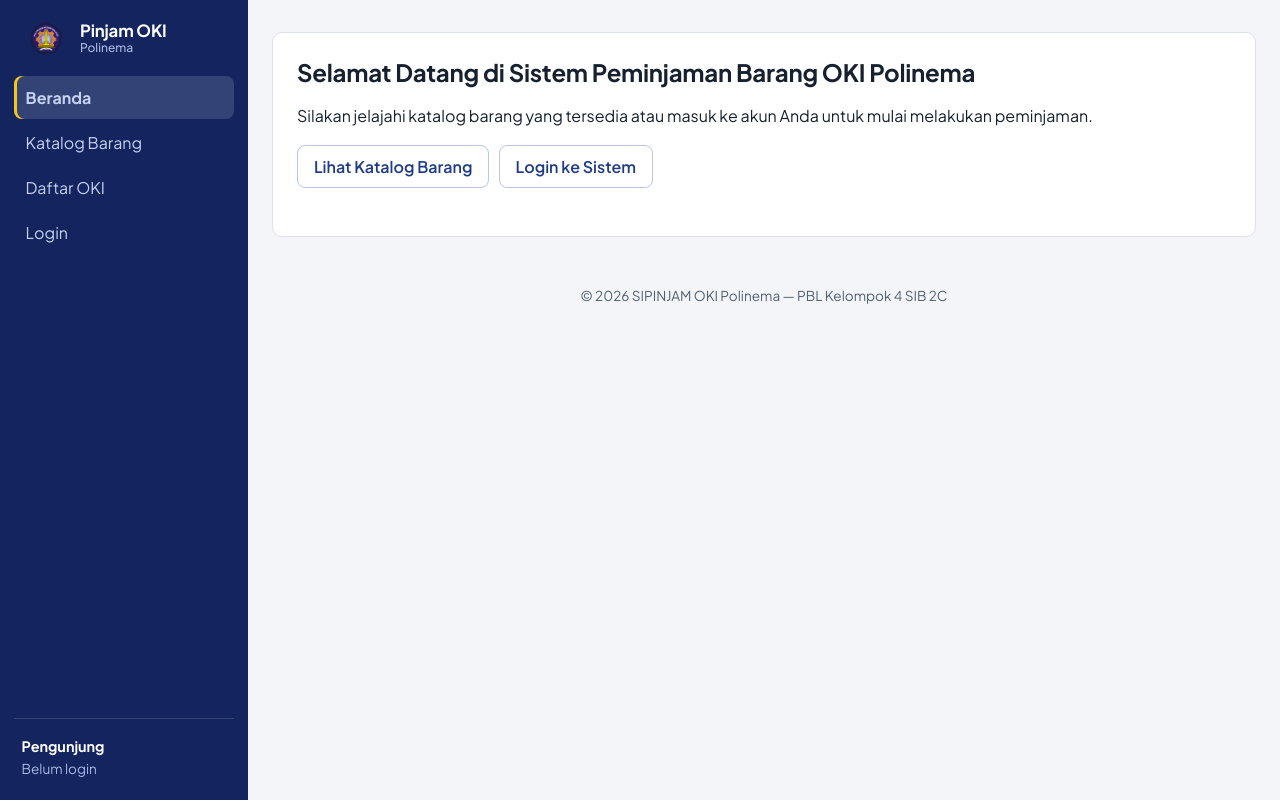
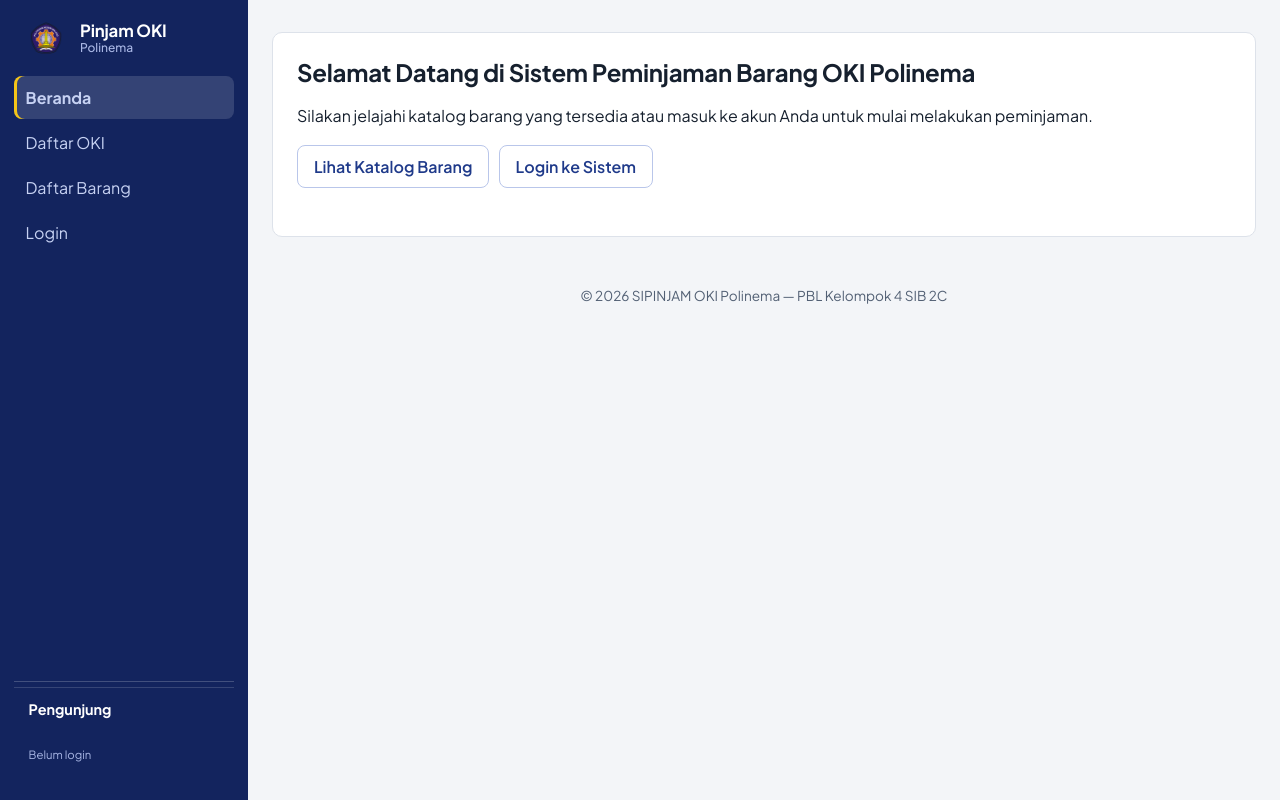
Before and after one commit to AkhdanNajam/simpanPinjam-OKI, a PHP site: page / in a window 1280 px wide. Run offline with PHP 8.4, Linux system fonts and the light colour scheme; some libraries are stand-ins or nearby versions.

Commit message:
pebaruan

```diff
--- a/includes/header.php
+++ b/includes/header.php
@@ -45,19 +45,19 @@ $notifLabel = 'Notifikasi' . ($jumlahNotif ? ' <span class="pill">' . (int)$juml
   <button type="button" id="nav-toggle-btn" class="nav-toggle-label" aria-label="Menu">&#9776;</button>
   <nav>
    <ul>
-    <!-- Menu utama yang bisa diakses publik (tamu & user) -->
+    <!-- Menu utama yang selalu tampil -->
     <?php echo nav_link($base, 'index.php', 'Beranda'); ?>
-    <?php echo nav_link($base, 'barang/list.php', 'Katalog Barang'); ?>
     <?php echo nav_link($base, 'oki/list.php', 'Daftar OKI'); ?>
+    <?php echo nav_link($base, 'barang/list.php', 'Daftar Barang'); ?>
 
     <?php if ($user): ?>
-     <!-- Menu khusus pengguna yang sudah login -->
+     <!-- Menu khusus role 'oki' -->
      <?php if ($user['role'] === 'oki'): ?>
       <?php echo nav_link($base, 'barang/saya.php', 'Barang Saya'); ?>
       <?php echo nav_link($base, 'barang/tambah.php', 'Tambah Barang'); ?>
      <?php endif; ?>
 
-     <?php echo nav_link($base, 'peminjaman/list.php', 'Peminjaman'); ?>
+     <?php echo nav_link($base, 'peminjaman/list.php', 'Daftar Peminjaman'); ?>
 
      <?php if ($user['role'] === 'admin'): ?>
       <?php echo nav_link($base, 'kategori/list.php', 'Kategori'); ?>
@@ -66,29 +66,37 @@ $notifLabel = 'Notifikasi' . ($jumlahNotif ? ' <span class="pill">' . (int)$juml
      <?php echo nav_link($base, 'laporan/peminjaman.php', 'Laporan'); ?>
      <?php echo nav_link($base, 'notifikasi.php', $notifLabel); ?>
      <?php echo nav_link($base, 'profil.php', 'Profil'); ?>
-
-     <li>
-      <form method="post" action="<?php echo $base; ?>logout.php" class="inline nav-logout">
-       <?php echo csrf_field(); ?>
-       <button type="submit">Logout</button>
-      </form>
-     </li>
     <?php else: ?>
-     <!-- Menu untuk tamu yang belum login -->
      <?php echo nav_link($base, 'login.php', 'Login'); ?>
     <?php endif; ?>
    </ul>
 
-   <!-- Blok akun di bawah sidebar -->
-   <div class="akun">
-    <?php if ($user): ?>
-     <strong><?php echo e($user['nama'] ?? ''); ?></strong>
-     <?php echo $user['role'] === 'admin' ? 'Admin' : 'Pengelola OKI'; ?>
-    <?php else: ?>
-     <strong>Pengunjung</strong>
-     Belum login
-    <?php endif; ?>
+   <!-- Bagian Bawah: Tombol Log out, Garis Pemisah, dan Info Akun -->
+   <div style="margin-top: auto; width: 100%;">
+       <?php if ($user): ?>
+       <ul style="list-style: none; padding: 0; margin: 0;">
+        <li>
+         <form method="post" action="<?php echo $base; ?>logout.php" class="inline nav-logout" style="margin: 0;">
+          <?php echo csrf_field(); ?>
+          <button type="submit" style="width: 100%; text-align: left; background: transparent; border: none; color: inherit; cursor: pointer; padding: 10px 15px; border-radius: 6px; transition: background 0.2s;" onmouseover="this.style.background='rgba(255, 255, 255, 0.1)'" onmouseout="this.style.background='transparent'">Log out</button>
+         </form>
+        </li>
+       </ul>
+       <?php endif; ?>
+
+       <hr style="border: none; border-top: 1px solid rgba(255, 255, 255, 0.2); margin: 5px 0;">
+
+       <div class="akun" style="padding: 10px 15px 15px 15px;">
+        <?php if ($user): ?>
+         <strong><?php echo e($user['nama'] ?? ''); ?></strong><br>
+         <small><?php echo $user['role'] === 'admin' ? 'Admin' : 'OKI'; ?></small>
+        <?php else: ?>
+         <strong>Pengunjung</strong><br>
+         <small>Belum login</small>
+        <?php endif; ?>
+       </div>
    </div>
   </nav>
+</nav>
  </header>
  <main>
```
Also changed, not shown: barang/list.php (+11 -5 lines).
